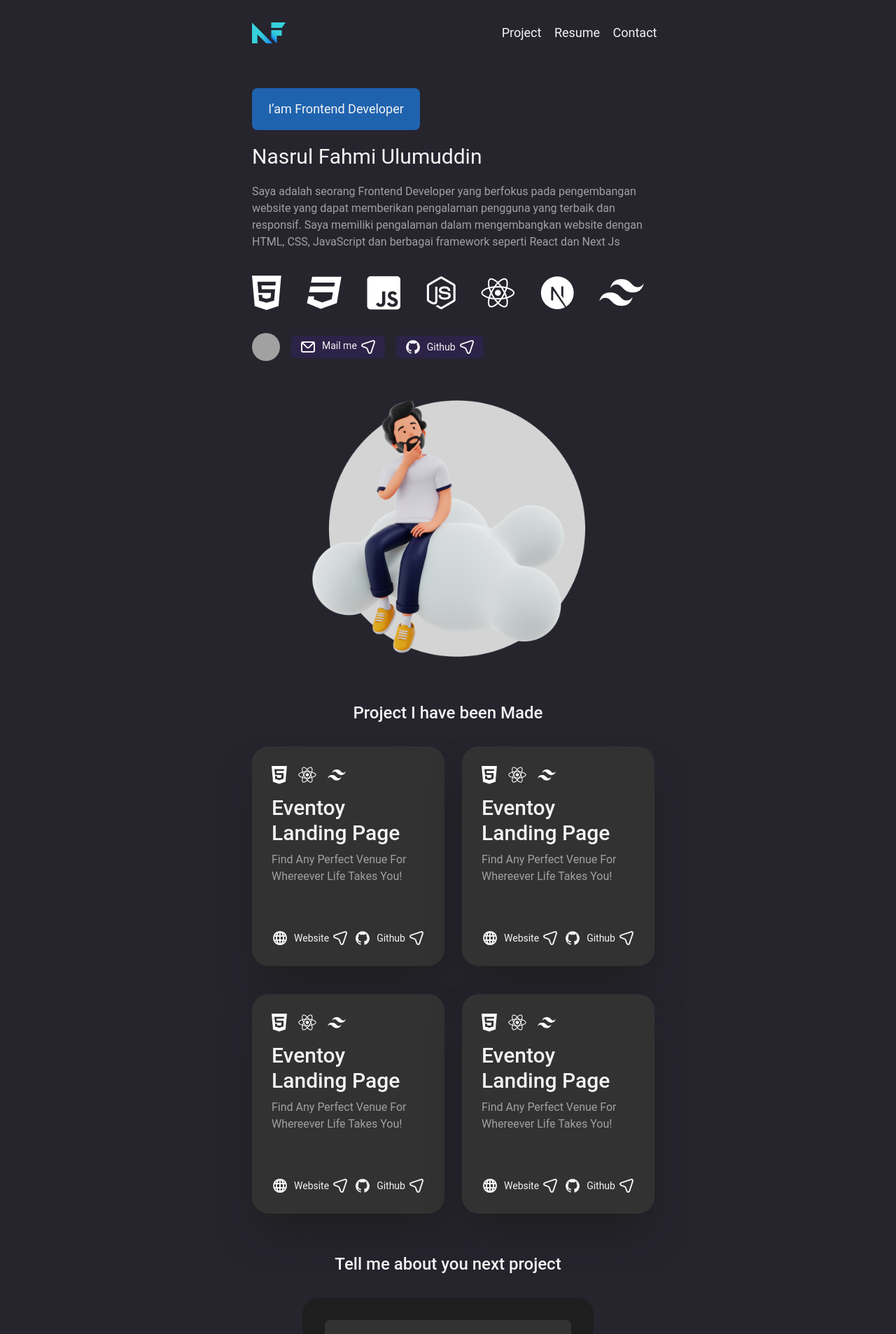
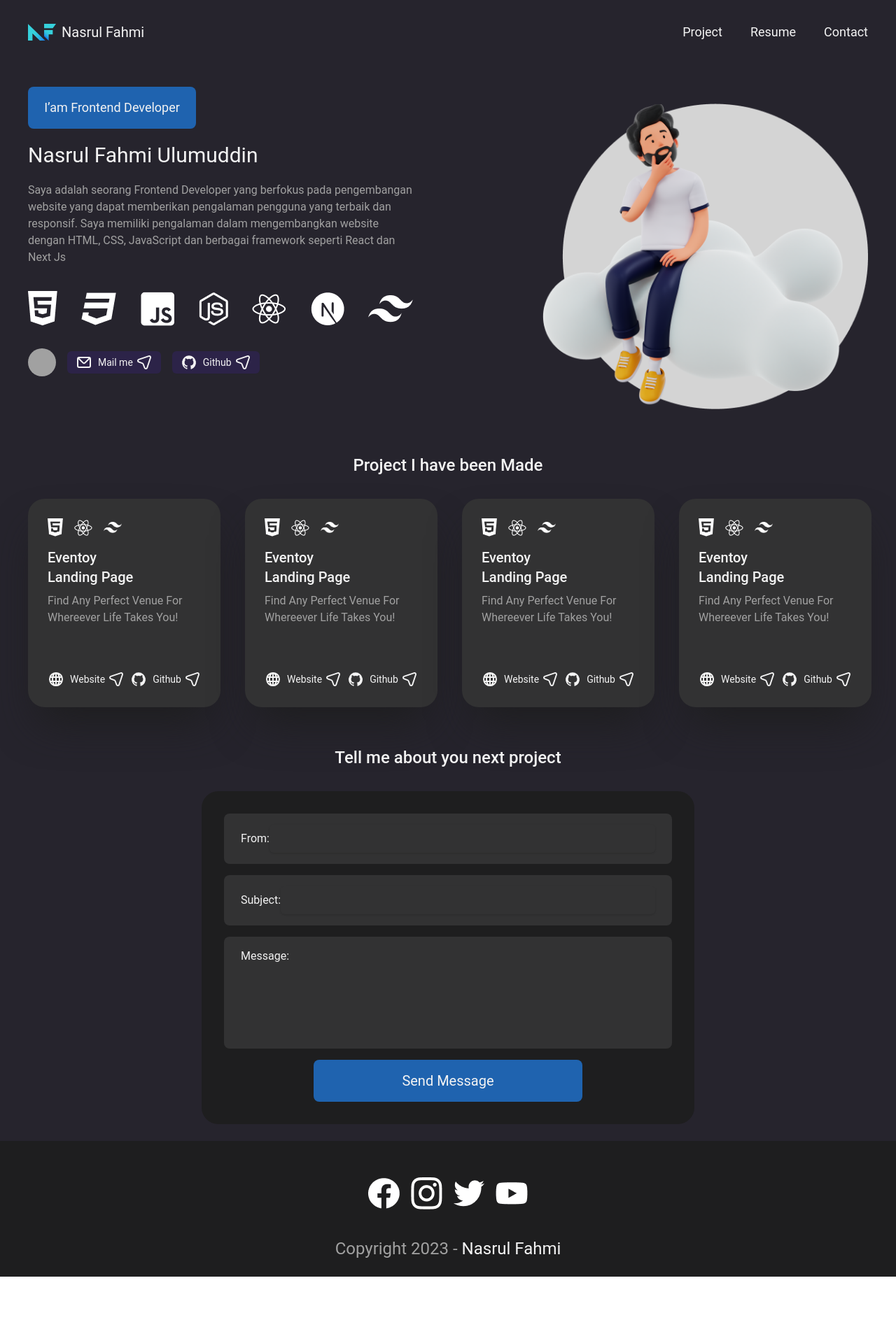
Before and after one commit to NasFahmi/portfolio, a Next.js app: page / in a window 1280 px wide. Shown: the top 1907 px of the page at 70% size. After the commit the page ends 1825 px from the top, so only its background shows below. Built offline with nearby package versions, Linux system fonts and the light colour scheme.

Commit message:
finishing responsive

```diff
--- a/app/Components/Contact/Contact.jsx
+++ b/app/Components/Contact/Contact.jsx
@@ -2,26 +2,30 @@ import React from 'react'
 
 export default function Contact() {
     return (
-        <div className='container px-8 py-6 mx-auto max-w-[480px]'>
-                <h1 className='text-whiteColor text-center text-xl font-medium mb-8
+        <div className='container px-8 py-6 mx-auto max-w-[480px]
+        lg:max-w-3xl'>
+            <h1 className='text-whiteColor text-center text-xl font-medium mb-8
                 sm:text-2xl'>Tell me about you next project</h1>
             <div className="bg-Black2 p-8 rounded-3xl text-whiteColor">
                 <div className="">
                     <form action="" className='flex flex-col gap-4'>
-                        <div className=" bg-Black3 px-3 py-2 rounded-lg flex flex-row justify-center items-center">
-                            <label htmlFor=""  className='text-sm'>From: </label>
+                        <div className=" bg-Black3 px-3 py-2 rounded-lg flex flex-row justify-center items-center
+                        lg:px-6 lg:py-4">
+                            <label htmlFor="" className='text-sm lg:text-base'>From: </label>
                             <input type="text" name="" id="" className='shadow bg-transparent appearance-none border-none rounded-md py-2 px-3  focus:outline-none w-full' />
                         </div>
-                        <div className=" bg-Black3 px-3 py-2 rounded-lg flex flex-row justify-center items-center">
-                            <label htmlFor=""  className='text-sm'>Subject: </label>
+                        <div className=" bg-Black3 px-3 py-2 rounded-lg flex flex-row justify-center items-center
+                        lg:px-6 lg:py-4">
+                            <label htmlFor="" className='text-sm lg:text-base'>Subject: </label>
                             <input type="text" name="" id="" className='shadow bg-transparent appearance-none border-none rounded-md py-2 px-3  focus:outline-none w-full' />
                         </div>
-                        <div className=" bg-Black3 px-3 py-2 rounded-lg flex flex-col h-40">
-                            <label htmlFor=""  className='text-sm'>Message: </label>
+                        <div className=" bg-Black3 px-3 py-2 rounded-lg flex flex-col h-40
+                        lg:px-6 lg:py-4">
+                            <label htmlFor="" className='text-sm lg:text-base'>Message: </label>
                             {/* <input type="" name="" id="" className=' bg-transparent appearance-none border-none rounded-md focus:outline-none w-full overflow-y-auto' /> */}
                             <textarea name="" id="" cols="30" rows="10" className='bg-transparent appearance-none border-none rounded-md focus:outline-none w-full resize-none'></textarea>
                         </div>
-                        <button type="submit" className='bg-Blue px-3 py-4  rounded-lg w-full'>Send Message</button>
+                        <button type="submit" className='bg-Blue px-3 py-4  rounded-lg w-full lg:text-xl max-w-sm mx-auto'>Send Message</button>
                     </form>
                 </div>
             </div>
--- a/app/Components/Footer/Footer.jsx
+++ b/app/Components/Footer/Footer.jsx
@@ -6,14 +6,15 @@ import Youtube from "../../../public/Youtube.png";
 export default function Footer() {
     return (
         <div className='px-8 py-6 bg-Black2 text-whiteColor w-full'>
-            <div className="flex justify-center items-center flex-col gap-5">
+            <div className="flex justify-center items-center flex-col gap-5
+            lg:gap-10 lg:mt-7">
                 <div className="flex justify-center items-center gap-4">
-                    <Image alt="Facebook" src={Facebook} className='w-[15%]' />
-                    <Image alt="Instagram" src={Instagram} className='w-[15%]' />
-                    <Image alt="Twitter" src={Twitter} className='w-[15%]' />
-                    <Image alt="Youtube" src={Youtube} className='w-[15%]' />
+                    <Image alt="Facebook" src={Facebook} className='w-[15%] lg:w-[100%]' />
+                    <Image alt="Instagram" src={Instagram} className='w-[15%] lg:w-[100%]' />
+                    <Image alt="Twitter" src={Twitter} className='w-[15%] lg:w-[100%]' />
+                    <Image alt="Youtube" src={Youtube} className='w-[15%] lg:w-[100%]' />
                 </div>
-                <h1><span className="text-Gray">Copyright 2023 - </span> Nasrul Fahmi</h1>
+                <h1 className="lg:text-2xl"><span className="text-Gray lg:text-2xl">Copyright 2023 - </span> Nasrul Fahmi</h1>
             </div>
         </div>
     )
--- a/app/Components/Hero/Section.jsx
+++ b/app/Components/Hero/Section.jsx
@@ -10,9 +10,11 @@ import { UilEnvelope, UilLocationArrow, UilGithub } from '@iconscout/react-unico
 import Image from "next/image";
 export default function Section() {
     return (
-        <div className="container px-10 py-8 text-whiteColor flex flex-col gap-5 mx-auto max-w-[480px]
-        sm:max-w-[640px]">
-            <div className="flex flex-col gap-5">
+        <div className="container px-10 py-8 text-whiteColor grid grid-flow-row grid-cols-1 gap-5 mx-auto max-w-[480px]
+        sm:max-w-[640px]
+        lg:max-w-5xl lg:grid-flow-row lg:grid-cols-2 lg:gap-8
+        xl:max-w-7xl">
+            <div className="flex flex-col gap-5 xl:max-w-[550px]">
                 <div className="bg-Blue px-3 py-4 flex justify-center items-center  rounded-lg w-52
                 sm:w-60">
                     <h1 className="sm:text-lg">I’am Frontend Developer</h1>
@@ -33,7 +35,7 @@ export default function Section() {
                     <div className="px-3 py-1 bg-DarkBlue rounded-md">
                         <div className="flex gap-2">
                             <UilEnvelope />
-                            <div className="flex gap-1">
+                            <div className="flex gap-1 justify-center items-center">
                                 <h1 className="text-sm whitespace-nowrap">Mail me</h1>
                                 <UilLocationArrow />
                             </div>
@@ -51,8 +53,8 @@ export default function Section() {
                     </div>
                 </div>
             </div>
-            <div className="mt-6 flex justify-center items-center">
-                <Image src={Hero} alt='Section' className="sm:w-[70%]" />
+            <div className="mt-6 flex justify-center items-center xl:justify-end">
+                <Image src={Hero} alt='Section' className="sm:w-[70%] lg:w-[100%] xl:w-[80%]" />
             </div>
         </div>
     )
--- a/app/Components/Project/Project.jsx
+++ b/app/Components/Project/Project.jsx
@@ -6,11 +6,17 @@ import { UilGlobe, UilGithub, UilLocationArrow } from '@iconscout/react-unicons'
 import Image from "next/image";
 export default function Project() {
   return (
-    <div className="container px-10 py-8 mx-auto max-w-[480px] sm:max-w-[640px]">
+    <div className="container px-10 py-8 mx-auto max-w-[480px]
+    sm:max-w-[640px]
+    lg:max-w-5xl
+    xl:max-w-7xl">
       <h1 className="text-whiteColor text-center text-xl font-medium mb-8
       sm:text-2xl">Project I have been Made</h1>
-      <div className="grid grid-cols-1 sm:grid-cols-2 gap-10">
-        <div className="bg-Black3 p-7 max-w-[330px] mx-auto rounded-3xl shadow-[0_35px_60px_-15px_rgba(0,0,0,0.3)] shadow-Black2">
+      <div className="grid grid-cols-1 sm:grid-cols-2 gap-10
+      lg:grid-cols-4">
+        <div className="bg-Black3 p-7 max-w-[330px] mx-auto rounded-3xl shadow-[0_35px_60px_-15px_rgba(0,0,0,0.3)] shadow-Black2 h-fit
+        lg:max-w-[218px]
+        xl:max-w-[330px] ">
           <div className="flex justify-between flex-col gap-16">
             <div className=" ">
               <div className="flex justify-start items-center gap-4 mb-4">
@@ -19,32 +25,36 @@ export default function Project() {
                 <Image src={Tailwind} alt='Tailwind' className="w-[12%]" />
               </div>
               <div className="title text-whiteColor font-medium text-3xl mb-2">
-                <h1>Eventoy <br />
+                <h1 className="lg:text-sm
+                xl:text-xl">Eventoy <br />
                   Landing Page</h1>
               </div>
-              <div className="subtitle text-Gray font-normal text-md">
-                <p>Find Any Perfect Venue For Whereever Life Takes You!</p>
+              <div className="subtitle text-Gray font-normal">
+                <p className="lg:text-xs
+                xl:text-base">Find Any Perfect Venue For Whereever Life Takes You!</p>
               </div>
             </div>
             <div className="flex justify-center items-center text-whiteColor text-sm gap-2">
               <div className="flex justify-center items-center gap-2 ">
-                <UilGlobe />
+                <UilGlobe className="lg:w-4 xl:w-6"/>
                 <div className="flex justify-center items-center gap-1 flex-row">
-                  <p>Website</p>
-                  <UilLocationArrow />
+                  <p className="lg:text-xs xl:text-sm">Website</p>
+                  <UilLocationArrow className="lg:w-4 xl:w-6" />
                 </div>
               </div>
               <div className="flex justify-center items-center gap-2">
-                <UilGithub />
+                <UilGithub  className="lg:w-4 xl:w-6"/>
                 <div className="flex justify-center items-center gap-1 flex-row">
-                  <p>Github</p>
-                  <UilLocationArrow />
+                  <p className="lg:text-xs xl:text-sm">Github</p>
+                  <UilLocationArrow className="lg:w-4 xl:w-6"/>
                 </div>
               </div>
             </div>
           </div>
         </div>
-        <div className="bg-Black3 p-7 max-w-[330px] mx-auto rounded-3xl shadow-[0_35px_60px_-15px_rgba(0,0,0,0.3)] shadow-Black2">
+        <div className="bg-Black3 p-7 max-w-[330px] mx-auto rounded-3xl shadow-[0_35px_60px_-15px_rgba(0,0,0,0.3)] shadow-Black2 h-fit
+        lg:max-w-[218px]
+        xl:max-w-[330px] ">
           <div className="flex justify-between flex-col gap-16">
             <div className=" ">
               <div className="flex justify-start items-center gap-4 mb-4">
@@ -53,33 +63,36 @@ export default function Project() {
                 <Image src={Tailwind} alt='Tailwind' className="w-[12%]" />
               </div>
               <div className="title text-whiteColor font-medium text-3xl mb-2">
-                <h1>Eventoy <br />
+                <h1 className="lg:text-sm
+                xl:text-xl">Eventoy <br />
                   Landing Page</h1>
               </div>
-              <div className="subtitle text-Gray font-normal text-md">
-                <p>Find Any Perfect Venue For Whereever Life Takes You!</p>
+              <div className="subtitle text-Gray font-normal">
+                <p className="lg:text-xs
+                xl:text-base">Find Any Perfect Venue For Whereever Life Takes You!</p>
               </div>
             </div>
             <div className="flex justify-center items-center text-whiteColor text-sm gap-2">
               <div className="flex justify-center items-center gap-2 ">
-                <UilGlobe />
+                <UilGlobe className="lg:w-4 xl:w-6"/>
                 <div className="flex justify-center items-center gap-1 flex-row">
-                  <p>Website</p>
-                  <UilLocationArrow />
+                  <p className="lg:text-xs xl:text-sm">Website</p>
+                  <UilLocationArrow className="lg:w-4 xl:w-6" />
                 </div>
               </div>
               <div className="flex justify-center items-center gap-2">
-                <UilGithub />
+                <UilGithub  className="lg:w-4 xl:w-6"/>
                 <div className="flex justify-center items-center gap-1 flex-row">
-                  <p>Github</p>
-                  <UilLocationArrow />
-
+                  <p className="lg:text-xs xl:text-sm">Github</p>
+                  <UilLocationArrow className="lg:w-4 xl:w-6"/>
                 </div>
               </div>
             </div>
           </div>
         </div>
-        <div className="bg-Black3 p-7 mx-auto max-w-[330px] rounded-3xl shadow-[0_35px_60px_-15px_rgba(0,0,0,0.3)] shadow-Black2">
+        <div className="bg-Black3 p-7 max-w-[330px] mx-auto rounded-3xl shadow-[0_35px_60px_-15px_rgba(0,0,0,0.3)] shadow-Black2 h-fit
+        lg:max-w-[218px]
+        xl:max-w-[330px] ">
           <div className="flex justify-between flex-col gap-16">
             <div className=" ">
               <div className="flex justify-start items-center gap-4 mb-4">
@@ -88,33 +101,36 @@ export default function Project() {
                 <Image src={Tailwind} alt='Tailwind' className="w-[12%]" />
               </div>
               <div className="title text-whiteColor font-medium text-3xl mb-2">
-                <h1>Eventoy <br />
+                <h1 className="lg:text-sm
+                xl:text-xl">Eventoy <br />
                   Landing Page</h1>
               </div>
-              <div className="subtitle text-Gray font-normal text-md">
-                <p>Find Any Perfect Venue For Whereever Life Takes You!</p>
+              <div className="subtitle text-Gray font-normal">
+                <p className="lg:text-xs
+                xl:text-base">Find Any Perfect Venue For Whereever Life Takes You!</p>
               </div>
             </div>
             <div className="flex justify-center items-center text-whiteColor text-sm gap-2">
               <div className="flex justify-center items-center gap-2 ">
-                <UilGlobe />
+                <UilGlobe className="lg:w-4 xl:w-6"/>
                 <div className="flex justify-center items-center gap-1 flex-row">
-                  <p>Website</p>
-                  <UilLocationArrow />
+                  <p className="lg:text-xs xl:text-sm">Website</p>
+                  <UilLocationArrow className="lg:w-4 xl:w-6" />
                 </div>
               </div>
               <div className="flex justify-center items-center gap-2">
-                <UilGithub />
+                <UilGithub  className="lg:w-4 xl:w-6"/>
                 <div className="flex justify-center items-center gap-1 flex-row">
-                  <p>Github</p>
-                  <UilLocationArrow />
-
+                  <p className="lg:text-xs xl:text-sm">Github</p>
+                  <UilLocationArrow className="lg:w-4 xl:w-6"/>
                 </div>
               </div>
             </div>
           </div>
         </div>
-        <div className="bg-Black3 p-7 mx-auto max-w-[330px] rounded-3xl shadow-[0_35px_60px_-15px_rgba(0,0,0,0.3)] shadow-Black2">
+        <div className="bg-Black3 p-7 max-w-[330px] mx-auto rounded-3xl shadow-[0_35px_60px_-15px_rgba(0,0,0,0.3)] shadow-Black2 h-fit
+        lg:max-w-[218px]
+        xl:max-w-[330px] ">
           <div className="flex justify-between flex-col gap-16">
             <div className=" ">
               <div className="flex justify-start items-center gap-4 mb-4">
@@ -123,26 +139,28 @@ export default function Project() {
                 <Image src={Tailwind} alt='Tailwind' className="w-[12%]" />
               </div>
               <div className="title text-whiteColor font-medium text-3xl mb-2">
-                <h1>Eventoy <br />
+                <h1 className="lg:text-sm
+                xl:text-xl">Eventoy <br />
                   Landing Page</h1>
               </div>
-              <div className="subtitle text-Gray font-normal text-md">
-                <p>Find Any Perfect Venue For Whereever Life Takes You!</p>
+              <div className="subtitle text-Gray font-normal">
+                <p className="lg:text-xs
+                xl:text-base">Find Any Perfect Venue For Whereever Life Takes You!</p>
               </div>
             </div>
-            <div className="flex justify-center gap-2 items-center text-whiteColor text-sm">
+            <div className="flex justify-center items-center text-whiteColor text-sm gap-2">
               <div className="flex justify-center items-center gap-2 ">
-                <UilGlobe />
+                <UilGlobe className="lg:w-4 xl:w-6"/>
                 <div className="flex justify-center items-center gap-1 flex-row">
-                  <p>Website</p>
-                  <UilLocationArrow />
+                  <p className="lg:text-xs xl:text-sm">Website</p>
+                  <UilLocationArrow className="lg:w-4 xl:w-6" />
                 </div>
               </div>
               <div className="flex justify-center items-center gap-2">
-                <UilGithub />
+                <UilGithub  className="lg:w-4 xl:w-6"/>
                 <div className="flex justify-center items-center gap-1 flex-row">
-                  <p>Github</p>
-                  <UilLocationArrow />
+                  <p className="lg:text-xs xl:text-sm">Github</p>
+                  <UilLocationArrow className="lg:w-4 xl:w-6"/>
                 </div>
               </div>
             </div>
--- a/app/Components/navbar/Navbar.jsx
+++ b/app/Components/navbar/Navbar.jsx
@@ -11,10 +11,11 @@ export default function Navbar() {
 
   return (
     <div className='container px-10 py-8 mx-auto max-w-[480px]
-    sm:max-w-[640px]'>
+    sm:max-w-[640px] lg:max-w-5xl xl:max-w-7xl'>
       <div className="flex justify-between items-center ">
-        <div className="w-12">
-          <Image src={Logo} alt='LOGO' />
+        <div className="flex justify-center items-center gap-2">
+          <Image src={Logo} alt='LOGO' className='w-10'/>
+          <h1 className='hidden sm:block sm:text-xl sm:text-whiteColor'>Nasrul Fahmi</h1>
         </div>
         <div className="flex flex-col gap-2 cursor-pointer z-10
         sm:hidden" onClick={toogleActive}>
@@ -25,7 +26,7 @@ export default function Navbar() {
           </div>
           <div className={isActive ? 'w-12 h-2 bg-whiteColor rounded-sm' : 'w-12 h-2 bg-whiteColor rounded-b-sm'}></div>
         </div>
-        <div className="hidden sm:flex justify-center items-center gap-[10%] ">
+        <div className="hidden sm:flex justify-center items-center gap-[10%] xl:gap-10 ">
           <h1 className='text-whiteColor text-lg'>Project</h1>
           <h1 className='text-whiteColor text-lg'>Resume</h1>
           <h1 className='text-whiteColor text-lg'>Contact</h1>
```
